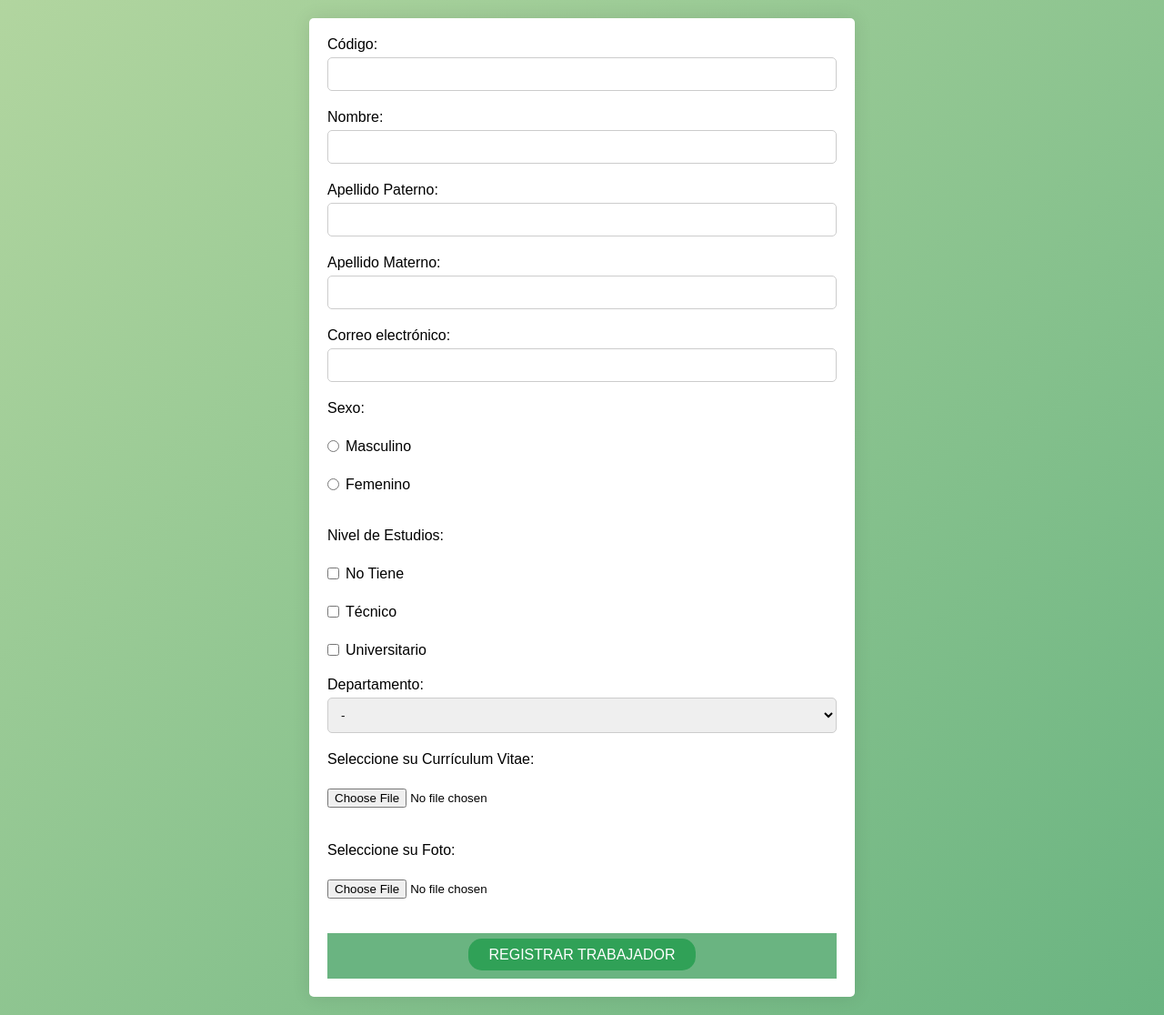
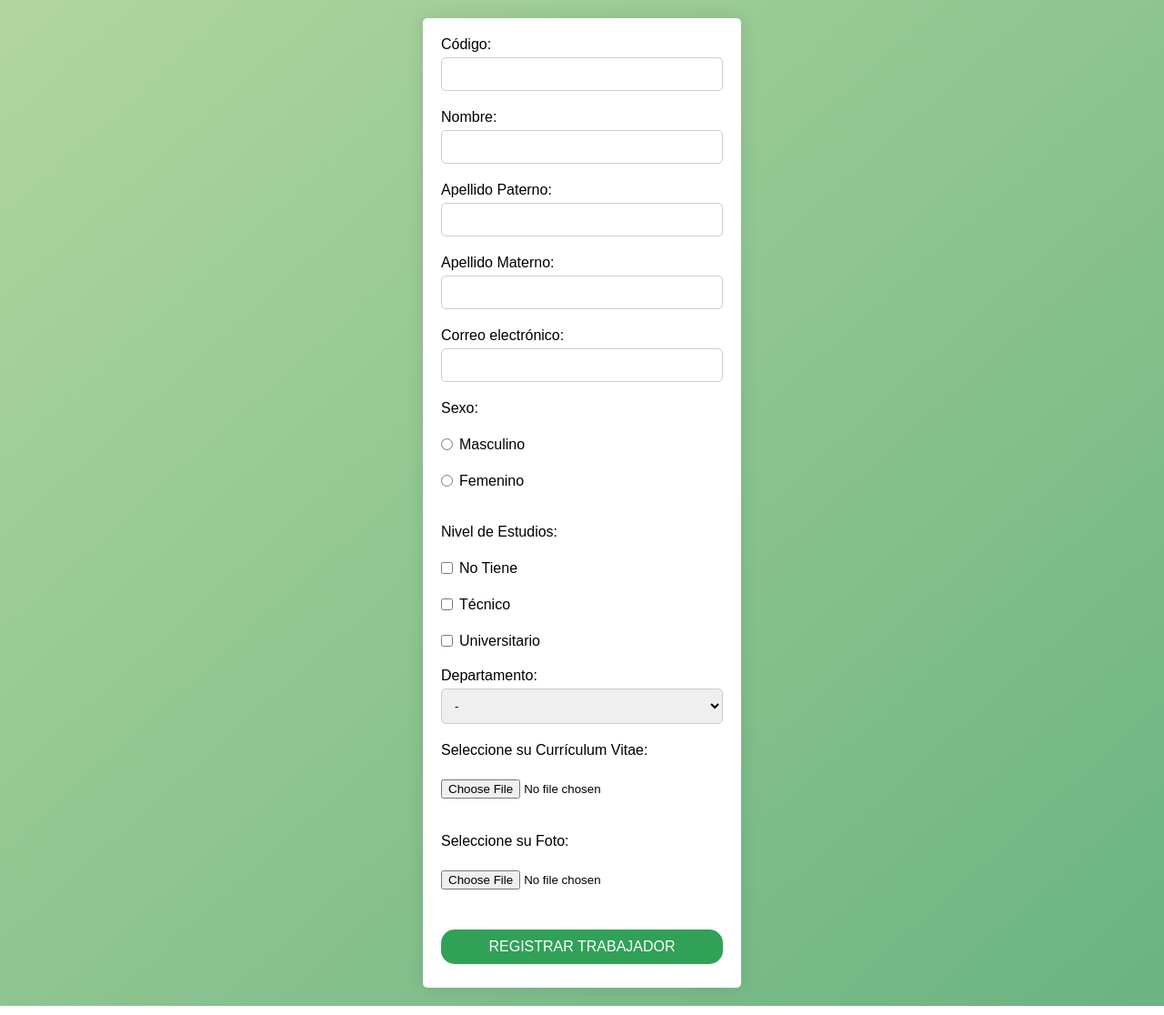
Before and after one commit to J0CIR0/J0CIR0.github.io, a PHP site: page /formulario.html in a window 1280 px wide. Shown: the part 48-1164 px from the top of the page at 91% size. Run offline with PHP 8.4, Linux system fonts and the light colour scheme.

Commit message:
Update formulario.css
Signed-off-by: JociroPy <clarosrocajosue@gmail.com>

```diff
--- a/formulario.css
+++ b/formulario.css
@@ -21,7 +21,7 @@ nav h2 {
 }
 
 form {
-    max-width: 600px;
+    max-width: 350px;
     margin: 20px auto;
     padding: 20px;
     background-color: #fff;
@@ -38,6 +38,11 @@ form label {
     margin-bottom: 5px;
 }
 
+.hola{
+    margin-left: 20px;
+    margin-top: -19px;
+}
+
 form input[type="text"],
 form input[type="email"],
 form select {
@@ -51,7 +56,7 @@ form input[type="submit"] {
     background-color: #4CAF50;
     color: #fff;
     border: none;
-    padding: 10px 20px;
+    padding: 10px 23px;
     border-radius: 15px;
     cursor: pointer;
     transition: background-color 0.3s ease;
@@ -64,7 +69,6 @@ form input[type="submit"]:hover {
 footer {
     text-align: center;
     margin-top: 20px;
-    background-color:#6ab481;
     height: 50px;
 }
 
@@ -92,27 +96,16 @@ form {
     cursor: pointer;
     transition: background-color 0.3s ease;
     margin-top: 6px;
-    width: 250px;
-    height: 35px;
-    font-size: 1em;
-    text-align: center;
-    line-height: 50%;
+    width: 100%;
+    font-size: 16px;
 }
-
-
 
 .registrar-btn:hover {
     background-color: #69b33c;
 }
 
-form input[type="checkbox"],
-form input[type="radio"] {
-    vertical-align: middle;
-    margin-top: 0;
+@media screen and (max-width: 600px) {
+    form input[type="submit"] {
+        width: 100%;
+    }
 }
-
-.radio-container label,
-.checkbox-container label {
-    margin-left: 20px;
-    margin-top: -17px;
-}
```
